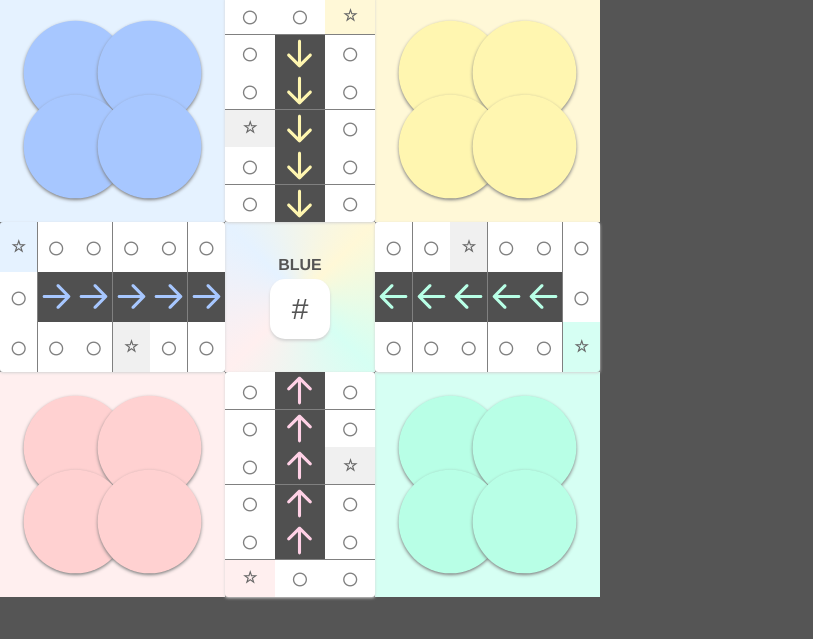
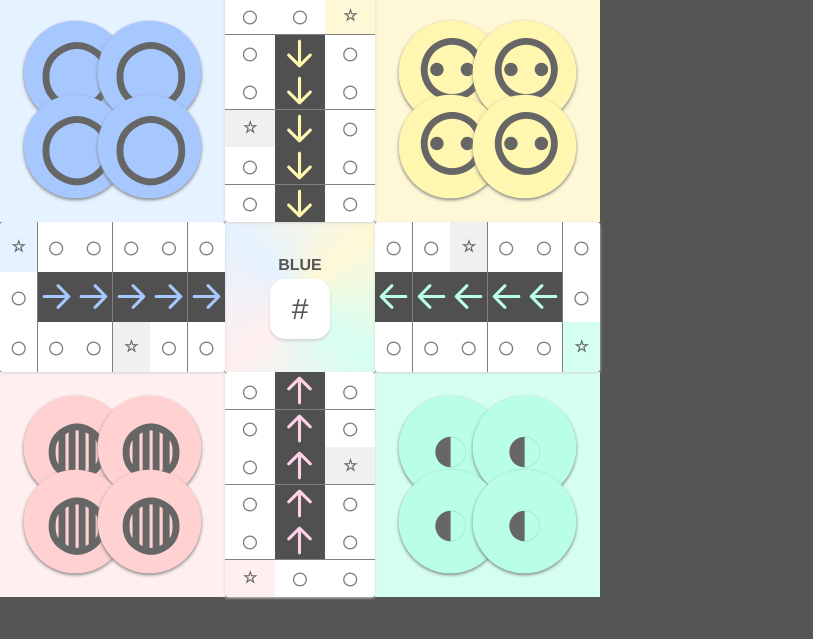
Before and after one commit to Kwshal/LUDO, a plain HTML site: page index.html in a window 1280 px wide. Shown: the part 95-734 px from the top of the page, without its empty margins (0-813 px from the left). Drawn offline with Linux system fonts and the light colour scheme.

Commit message:
add symbol in token.

```diff
--- a/index.html
+++ b/index.html
@@ -13,28 +13,28 @@
         <h1 id="title">LUDO</h1>
     <div id="board">
         <div class="home-square home-square-blue">
-            <div class="place-square"><span class="token token-blue" data-squares-moved="0" data-color="blue"></span></div>
-            <div class="place-square"><span class="token token-blue" data-squares-moved="0" data-color="blue"></span></div>
-            <div class="place-square"><span class="token token-blue" data-squares-moved="0" data-color="blue"></span></div>
-            <div class="place-square"><span class="token token-blue" data-squares-moved="0" data-color="blue"></span></div>
+            <div class="place-square"><span class="token token-blue" data-squares-moved="0" data-color="blue">◯</span></div>
+            <div class="place-square"><span class="token token-blue" data-squares-moved="0" data-color="blue">◯</span></div>
+            <div class="place-square"><span class="token token-blue" data-squares-moved="0" data-color="blue">◯</span></div>
+            <div class="place-square"><span class="token token-blue" data-squares-moved="0" data-color="blue">◯</span></div>
         </div>
         <div class="home-square home-square-yellow">
-            <div class="place-square"><span class="token token-yellow" data-squares-moved="0" data-color="yellow"></span></div>
-            <div class="place-square"><span class="token token-yellow" data-squares-moved="0" data-color="yellow"></span></div>
-            <div class="place-square"><span class="token token-yellow" data-squares-moved="0" data-color="yellow"></span></div>
-            <div class="place-square"><span class="token token-yellow" data-squares-moved="0" data-color="yellow"></span></div>
+            <div class="place-square"><span class="token token-yellow" data-squares-moved="0" data-color="yellow">⚇</span></div>
+            <div class="place-square"><span class="token token-yellow" data-squares-moved="0" data-color="yellow">⚇</span></div>
+            <div class="place-square"><span class="token token-yellow" data-squares-moved="0" data-color="yellow">⚇</span></div>
+            <div class="place-square"><span class="token token-yellow" data-squares-moved="0" data-color="yellow">⚇</span></div>
         </div>
         <div class="home-square home-square-pink">
-            <div class="place-square"><span class="token token-pink" data-squares-moved="0" data-color="pink"></span></div>
-            <div class="place-square"><span class="token token-pink" data-squares-moved="0" data-color="pink"></span></div>
-            <div class="place-square"><span class="token token-pink" data-squares-moved="0" data-color="pink"></span></div>
-            <div class="place-square"><span class="token token-pink" data-squares-moved="0" data-color="pink"></span></div>
+            <div class="place-square"><span class="token token-pink" data-squares-moved="0" data-color="pink">◍</span></div>
+            <div class="place-square"><span class="token token-pink" data-squares-moved="0" data-color="pink">◍</span></div>
+            <div class="place-square"><span class="token token-pink" data-squares-moved="0" data-color="pink">◍</span></div>
+            <div class="place-square"><span class="token token-pink" data-squares-moved="0" data-color="pink">◍</span></div>
         </div>
         <div class="home-square home-square-green">
-            <div class="place-square"><span class="token token-green" data-squares-moved="0"  data-color="green"></span></div>
-            <div class="place-square"><span class="token token-green" data-squares-moved="0"  data-color="green"></span></div>
-            <div class="place-square"><span class="token token-green" data-squares-moved="0"  data-color="green"></span></div>
-            <div class="place-square"><span class="token token-green" data-squares-moved="0"  data-color="green"></span></div>
+            <div class="place-square"><span class="token token-green" data-squares-moved="0"  data-color="green">◐</span></div>
+            <div class="place-square"><span class="token token-green" data-squares-moved="0"  data-color="green">◐</span></div>
+            <div class="place-square"><span class="token token-green" data-squares-moved="0"  data-color="green">◐</span></div>
+            <div class="place-square"><span class="token token-green" data-squares-moved="0"  data-color="green">◐</span></div>
         </div>
 
         <div class="finish-square">
--- a/script.js
+++ b/script.js
@@ -26,6 +26,7 @@ let tokensColored = {
 dice.addEventListener("click", () => {
      if (diceRollable) {
           // console.log(diceRollable);
+          activateTokens(getCurrTokens());
           diceNumber === null && updatePlayer(++x) && console.log("dice"); //? ++ (post increment operator)
           diceNumber = Math.floor(Math.random() * 6 + 1);
           dice.innerText = diceNumber;
@@ -62,7 +63,7 @@ function initDice() {
 board.addEventListener("click", e => {
      if (e.target.classList.contains("token") && e.target.classList.contains(`token-${currentPlayer}`)) {
           let token = e.target;
-          let tokenHasMove = ((!token.classList.contains("open") && diceNumber === 6) || token.classList.contains("open")) && (+token.dataset.squaresMoved + diceNumber < 59) && diceNumber !== "#" && diceNumber !== "✦";
+          let tokenHasMove = ((!token.classList.contains("open") && !token.classList.contains("colored") && diceNumber === 6) || token.classList.contains("open")) && (+token.dataset.squaresMoved + diceNumber < 59) && diceNumber !== "#" && diceNumber !== "✦";
           tokenHasMove && moveToken(token);
      }
 });
@@ -114,13 +115,14 @@ async function moveToken(token) {
      }
      token.dataset.squaresMoved = `${squaresMoved + diceNumber}`;
      // console.log(token.dataset.squaresMoved);
-     !extraTurn && updatePlayer(++x) && console.log("move");
+     !extraTurn && deactivateTokens(getCurrTokens()) && updatePlayer(++x) && console.log("move");
      initDice();
      // console.log(diceRollable);
 }
 
 
 function updatePlayer(x) {
+     // return;
      currentPlayer = ["blue", "yellow", "green", "pink"][x % 4];
      currentPlayerElement.innerText = currentPlayer.toUpperCase();
      priortiseTokens(tokens.filter(token => token.classList.contains(`token-${currentPlayer}`)));
@@ -148,6 +150,7 @@ function captureToken(square) {
           token.classList.remove("open");
           let placeSquare = Array.from(document.querySelectorAll(`.home-square-${token.dataset.color} .place-square`)).find(sq => !sq.querySelector(".token"));
           placeSquare.appendChild(token);
+          //todo animate token going back to home
           currentPlayerElement.innerHTML = currentPlayer.toUpperCase() + " ↻";
           token.dataset.squaresMoved = "0";
           return true;
@@ -188,3 +191,14 @@ function checkWinner() {
      }
      extraTurn = false;
 }
+
+function activateTokens(currTokens) {
+     diceNumber === 6 ? currTokens.forEach(token => !token.classList.contains("colored") && token.classList.add("active")) : getMovableTokens(currTokens).forEach(token => token.classList.contains("open") && token.classList.add("active"));
+}
+function deactivateTokens(currentTokens) {
+     currentTokens.forEach(token => token.classList.remove("active"));
+     return true;
+}
+function getCurrTokens() {
+     return Array.from(document.querySelectorAll(`.token-${currentPlayer}`));
+}
--- a/style.css
+++ b/style.css
@@ -19,7 +19,7 @@
 
     --token-blue-dark: #424855;
     --token-yellow-dark: #555244;
-    --token-pink-dark: #55424b;
+    --token-pink-dark: #524249;
     --token-green-dark: #41554c;
 
     --token-blue-softest: #E5F2FF;
@@ -228,17 +228,31 @@ body {
     align-items: center;
     justify-content: center;
     color: #666;
-    font-size: 2.5em;
+    font-size: 1.3em !important;
     font-weight: bolder;
     line-height: 0%;
+}
+.token.active {
+    border: 2px dashed #000;
+    animation: rotate 2s linear infinite;
+}
+@keyframes rotate {
+    0% {
+        transform: rotate(0deg);
+    }
+    100% {
+        transform: rotate(360deg);
+    }
 }
 
 .token-blue {
     background-color: var(--token-blue-soft);
+    font-size: 1.2em !important;
 }
 
 .token-yellow {
     background-color: var(--token-yellow-soft);
+    font-size: 1.5em !important;
 }
 
 .token-pink {
```
Also changed, not shown: 1 other file.
